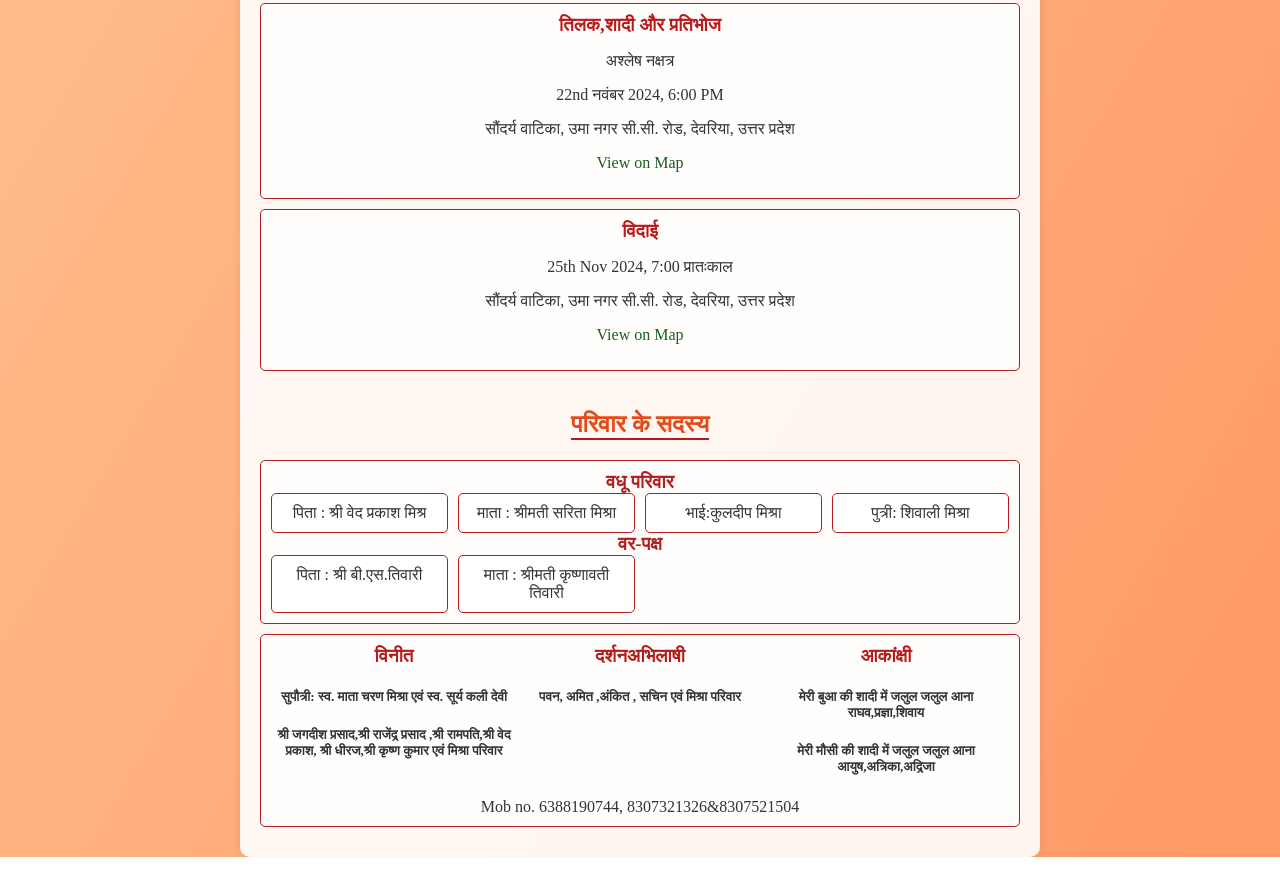
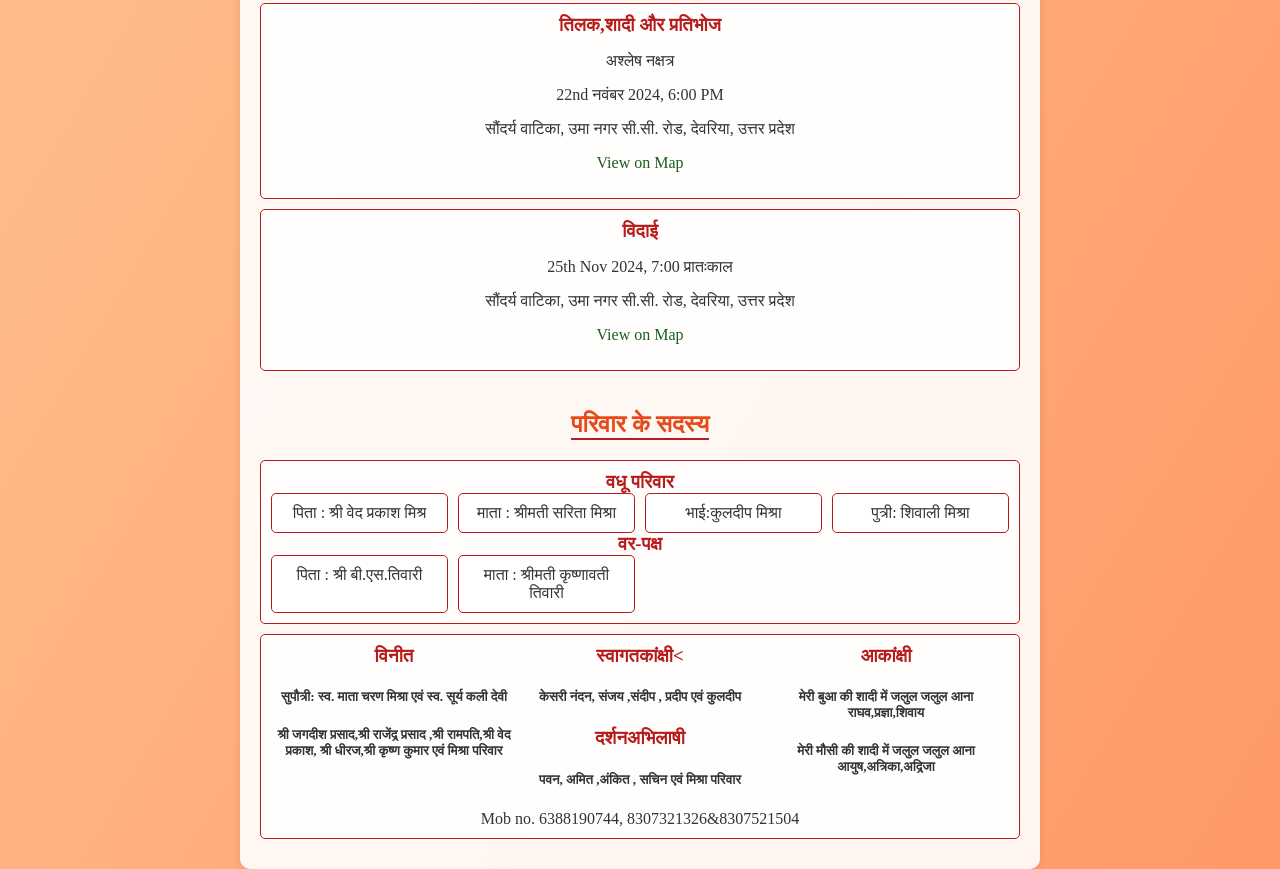
Before and after one commit to Nimmi223/Invitation, a plain HTML site: page index.html in a window 1280 px wide. Shown: the part 1280-2149 px from the top of the page. Drawn offline with Linux system fonts and the light colour scheme.

Commit message:
add ht,l

```diff
--- a/index.html
+++ b/index.html
@@ -104,7 +104,13 @@
 				<h5 > श्री जगदीश प्रसाद,श्री राजेंद्र प्रसाद ,श्री  रामपति,श्री वेद प्रकाश, श्री धीरज,श्री कृष्ण कुमार  एवं मिश्रा परिवार</h5>
 
 				</div>
-				<div style=" display: table-cell;width:60%;">  <h3 >दर्शनअभिलाषी</h3>
+				<div style=" display: table-cell;width:60%;">
+
+
+                   <h3 >स्वागतकांक्षी<</h3>
+                <h5  >केसरी नंदन, संजय ,संदीप  , प्रदीप एवं कुलदीप  <h5>
+
+				<h3 >दर्शनअभिलाषी</h3>
                 <h5  >पवन, अमित ,अंकित  , सचिन एवं मिश्रा परिवार <h5>
 
 
```
